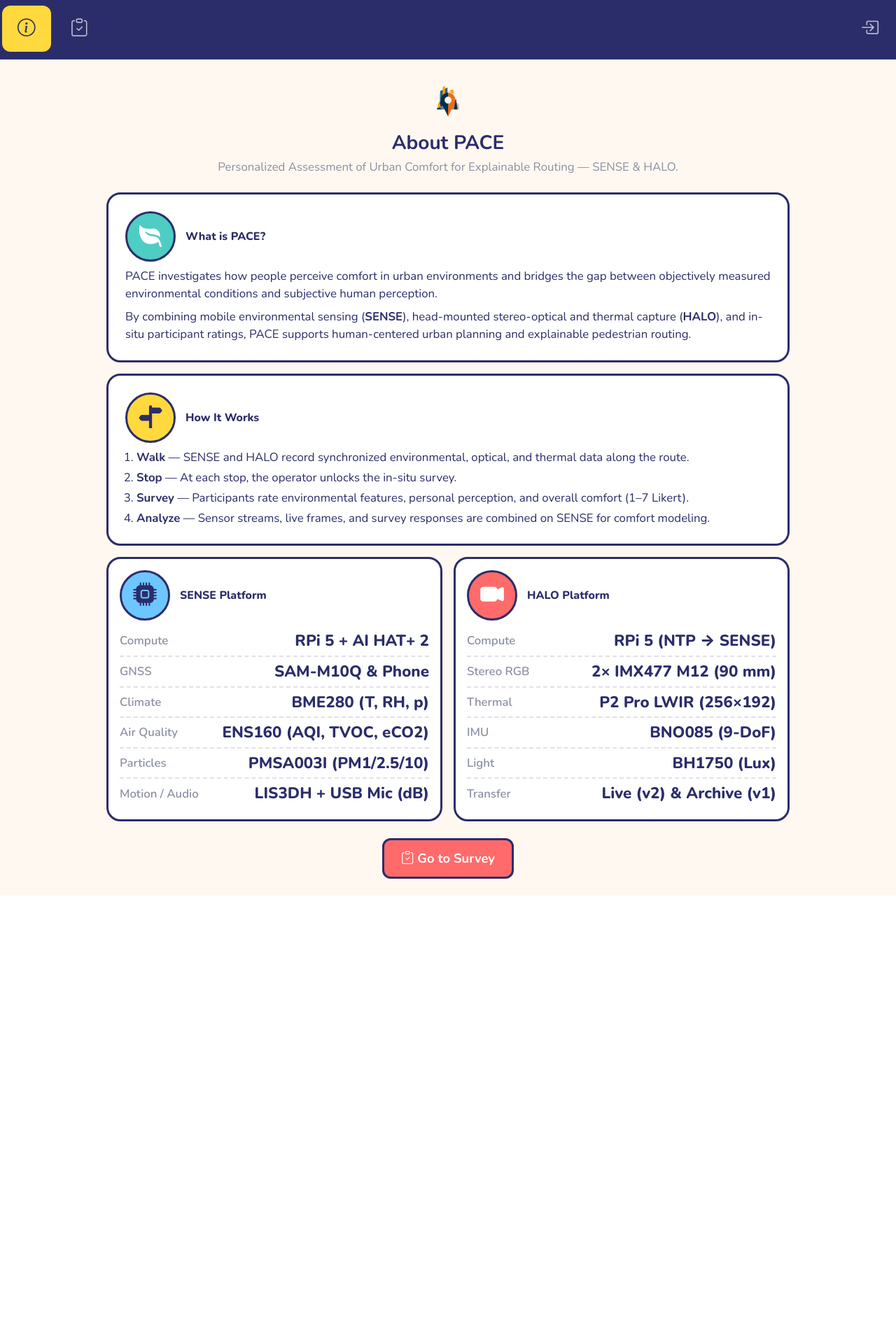
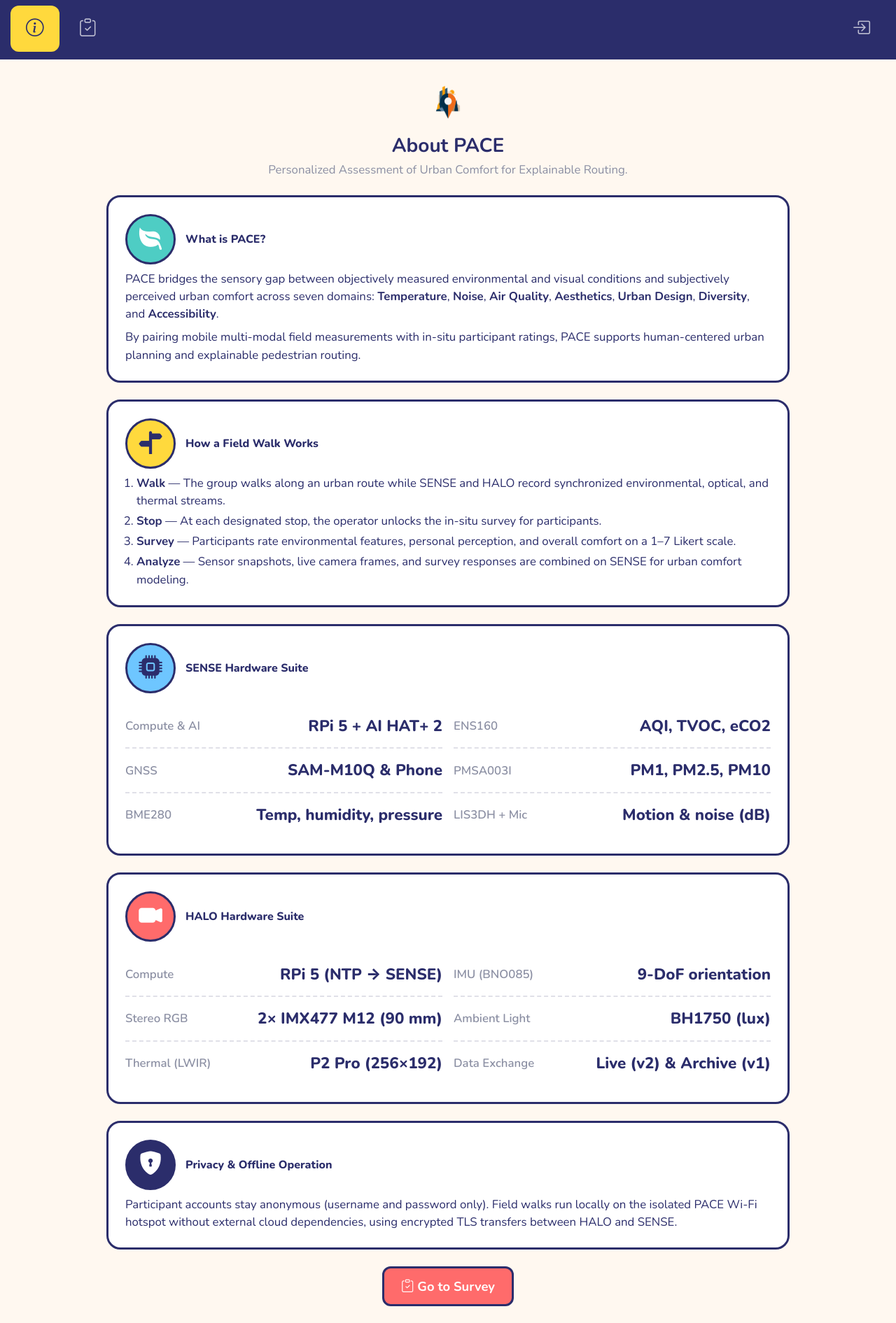
Before and after one commit to severinbro/pace-routing, a Django app: page /about/ in a window 1280 px wide. Shown: the whole page at 70% size. Before the commit the page ends 1280 px from the top, so only its background shows below. Run offline with Django 5.2, Linux system fonts and the light colour scheme; some libraries are stand-ins or nearby versions.

Commit message:
Extend About one-pager with SENSE/HALO suite cards and pad navbar

```diff
--- a/static/css/pace.css
+++ b/static/css/pace.css
@@ -144,7 +144,7 @@ h1, h2, h3, h4, h5, h6 {
     background: var(--pace-navy) !important;
     border-bottom: 3px solid var(--pace-border);
     box-shadow: none !important;
-    padding: 0.5rem 0;
+    padding: 0.5rem 0.75rem;
 }
 /* Allow horizontal scrolling when the nav items overflow on small screens.
    Items never wrap or shrink so each icon stays fully visible/tappable. */
--- a/templates/data_cube/about.html
+++ b/templates/data_cube/about.html
@@ -4,73 +4,88 @@
 {% block content %}
 <div class="container py-3 py-md-4">
     <div class="text-center mb-3 mb-md-4">
-        <img src="{% static 'img/logo_nobg.png' %}" alt="PACE Logo" class="mb-2" style="max-height: 60px; width: auto;">
+        <img src="{% static 'img/logo_nobg.png' %}" alt="PACE Logo" class="mb-2" style="max-height: 64px; width: auto;">
         <h2 class="fw-bold h3 mb-1">About PACE</h2>
-        <p class="text-muted small mb-0">Personalized Assessment of Urban Comfort for Explainable Routing &mdash; SENSE &amp; HALO.</p>
+        <p class="text-muted small mb-0">Personalized Assessment of Urban Comfort for Explainable Routing.</p>
     </div>
 
-    <div class="pace-card p-3 p-md-4 mb-3">
+    <div class="pace-card p-3 p-md-4 mb-3 mb-md-4">
         <div class="pace-section-title fs-6 mb-2">
             <div class="pace-icon-tile pace-icon-tile-mint"><i class="bi bi-leaf-fill"></i></div>
             What is PACE?
         </div>
         <p class="small mb-2">
-            PACE investigates how people perceive comfort in urban environments and bridges the gap between
-            objectively measured environmental conditions and subjective human perception.
+            PACE bridges the sensory gap between objectively measured environmental and visual conditions and
+            subjectively perceived urban comfort across seven domains: <strong>Temperature</strong>,
+            <strong>Noise</strong>, <strong>Air Quality</strong>, <strong>Aesthetics</strong>,
+            <strong>Urban Design</strong>, <strong>Diversity</strong>, and <strong>Accessibility</strong>.
         </p>
         <p class="small mb-0">
-            By combining mobile environmental sensing (<strong>SENSE</strong>), head-mounted stereo-optical and thermal
-            capture (<strong>HALO</strong>), and in-situ participant ratings, PACE supports human-centered urban planning
-            and explainable pedestrian routing.
+            By pairing mobile multi-modal field measurements with in-situ participant ratings, PACE supports
+            human-centered urban planning and explainable pedestrian routing.
         </p>
     </div>
 
-    <div class="pace-card p-3 p-md-4 mb-3">
+    <div class="pace-card p-3 p-md-4 mb-3 mb-md-4">
         <div class="pace-section-title fs-6 mb-2">
             <div class="pace-icon-tile pace-icon-tile-sun"><i class="bi bi-signpost-split-fill"></i></div>
-            How It Works
+            How a Field Walk Works
         </div>
         <ol class="small ps-3 mb-0">
-            <li class="mb-1"><strong>Walk</strong> &mdash; SENSE and HALO record synchronized environmental, optical, and thermal data along the route.</li>
-            <li class="mb-1"><strong>Stop</strong> &mdash; At each stop, the operator unlocks the in-situ survey.</li>
-            <li class="mb-1"><strong>Survey</strong> &mdash; Participants rate environmental features, personal perception, and overall comfort (1&ndash;7 Likert).</li>
-            <li class="mb-0"><strong>Analyze</strong> &mdash; Sensor streams, live frames, and survey responses are combined on SENSE for comfort modeling.</li>
+            <li class="mb-1"><strong>Walk</strong> &mdash; The group walks along an urban route while SENSE and HALO record synchronized environmental, optical, and thermal streams.</li>
+            <li class="mb-1"><strong>Stop</strong> &mdash; At each designated stop, the operator unlocks the in-situ survey for participants.</li>
+            <li class="mb-1"><strong>Survey</strong> &mdash; Participants rate environmental features, personal perception, and overall comfort on a 1&ndash;7 Likert scale.</li>
+            <li class="mb-0"><strong>Analyze</strong> &mdash; Sensor snapshots, live camera frames, and survey responses are combined on SENSE for urban comfort modeling.</li>
         </ol>
     </div>
 
-    <div class="row g-3 mb-3 mb-md-4">
-        <div class="col-12 col-md-6">
-            <div class="pace-card p-3 h-100">
-                <div class="pace-section-title fs-6 mb-2">
+    <div class="pace-card p-3 p-md-4 mb-3 mb-md-4">
+        <div class="pace-section-title fs-6 mb-3">
             <div class="pace-icon-tile pace-icon-tile-sky"><i class="bi bi-cpu-fill"></i></div>
-                    SENSE Platform
+            SENSE Hardware Suite
         </div>
-                <div class="small">
-                    <div class="pace-data-row py-1 d-flex justify-content-between gap-2"><span class="label text-muted">Compute</span><span class="value text-end">RPi 5 + AI HAT+ 2</span></div>
-                    <div class="pace-data-row py-1 d-flex justify-content-between gap-2"><span class="label text-muted">GNSS</span><span class="value text-end">SAM-M10Q &amp; Phone</span></div>
-                    <div class="pace-data-row py-1 d-flex justify-content-between gap-2"><span class="label text-muted">Climate</span><span class="value text-end">BME280 (T, RH, p)</span></div>
-                    <div class="pace-data-row py-1 d-flex justify-content-between gap-2"><span class="label text-muted">Air Quality</span><span class="value text-end">ENS160 (AQI, TVOC, eCO2)</span></div>
-                    <div class="pace-data-row py-1 d-flex justify-content-between gap-2"><span class="label text-muted">Particles</span><span class="value text-end">PMSA003I (PM1/2.5/10)</span></div>
-                    <div class="pace-data-row py-1 d-flex justify-content-between gap-2"><span class="label text-muted">Motion / Audio</span><span class="value text-end">LIS3DH + USB Mic (dB)</span></div>
+        <div class="row g-3 small">
+            <div class="col-md-6">
+                <div class="pace-data-row"><span class="label">Compute &amp; AI</span><span class="value text-end">RPi 5 + AI HAT+ 2</span></div>
+                <div class="pace-data-row"><span class="label">GNSS</span><span class="value text-end">SAM-M10Q &amp; Phone</span></div>
+                <div class="pace-data-row"><span class="label">BME280</span><span class="value text-end">Temp, humidity, pressure</span></div>
+            </div>
+            <div class="col-md-6">
+                <div class="pace-data-row"><span class="label">ENS160</span><span class="value text-end">AQI, TVOC, eCO2</span></div>
+                <div class="pace-data-row"><span class="label">PMSA003I</span><span class="value text-end">PM1, PM2.5, PM10</span></div>
+                <div class="pace-data-row"><span class="label">LIS3DH + Mic</span><span class="value text-end">Motion &amp; noise (dB)</span></div>
             </div>
         </div>
     </div>
-        <div class="col-12 col-md-6">
-            <div class="pace-card p-3 h-100">
-                <div class="pace-section-title fs-6 mb-2">
+
+    <div class="pace-card p-3 p-md-4 mb-3 mb-md-4">
+        <div class="pace-section-title fs-6 mb-3">
             <div class="pace-icon-tile pace-icon-tile-coral"><i class="bi bi-camera-video-fill"></i></div>
-                    HALO Platform
+            HALO Hardware Suite
         </div>
-                <div class="small">
-                    <div class="pace-data-row py-1 d-flex justify-content-between gap-2"><span class="label text-muted">Compute</span><span class="value text-end">RPi 5 (NTP &rarr; SENSE)</span></div>
-                    <div class="pace-data-row py-1 d-flex justify-content-between gap-2"><span class="label text-muted">Stereo RGB</span><span class="value text-end">2&times; IMX477 M12 (90 mm)</span></div>
-                    <div class="pace-data-row py-1 d-flex justify-content-between gap-2"><span class="label text-muted">Thermal</span><span class="value text-end">P2 Pro LWIR (256&times;192)</span></div>
-                    <div class="pace-data-row py-1 d-flex justify-content-between gap-2"><span class="label text-muted">IMU</span><span class="value text-end">BNO085 (9-DoF)</span></div>
-                    <div class="pace-data-row py-1 d-flex justify-content-between gap-2"><span class="label text-muted">Light</span><span class="value text-end">BH1750 (Lux)</span></div>
-                    <div class="pace-data-row py-1 d-flex justify-content-between gap-2"><span class="label text-muted">Transfer</span><span class="value text-end">Live (v2) &amp; Archive (v1)</span></div>
+        <div class="row g-3 small">
+            <div class="col-md-6">
+                <div class="pace-data-row"><span class="label">Compute</span><span class="value text-end">RPi 5 (NTP &rarr; SENSE)</span></div>
+                <div class="pace-data-row"><span class="label">Stereo RGB</span><span class="value text-end">2&times; IMX477 M12 (90 mm)</span></div>
+                <div class="pace-data-row"><span class="label">Thermal (LWIR)</span><span class="value text-end">P2 Pro (256&times;192)</span></div>
+            </div>
+            <div class="col-md-6">
+                <div class="pace-data-row"><span class="label">IMU (BNO085)</span><span class="value text-end">9-DoF orientation</span></div>
+                <div class="pace-data-row"><span class="label">Ambient Light</span><span class="value text-end">BH1750 (lux)</span></div>
+                <div class="pace-data-row"><span class="label">Data Exchange</span><span class="value text-end">Live (v2) &amp; Archive (v1)</span></div>
             </div>
         </div>
     </div>
+
+    <div class="pace-card p-3 p-md-4 mb-3 mb-md-4">
+        <div class="pace-section-title fs-6 mb-2">
+            <div class="pace-icon-tile pace-icon-tile-navy"><i class="bi bi-shield-lock-fill"></i></div>
+            Privacy &amp; Offline Operation
+        </div>
+        <p class="small mb-0">
+            Participant accounts stay anonymous (username and password only). Field walks run locally on the isolated
+            PACE Wi-Fi hotspot without external cloud dependencies, using encrypted TLS transfers between HALO and SENSE.
+        </p>
     </div>
 
     <div class="d-flex justify-content-center gap-2 flex-wrap">
```
Lines whose indentation alone changed are shown as unchanged.
